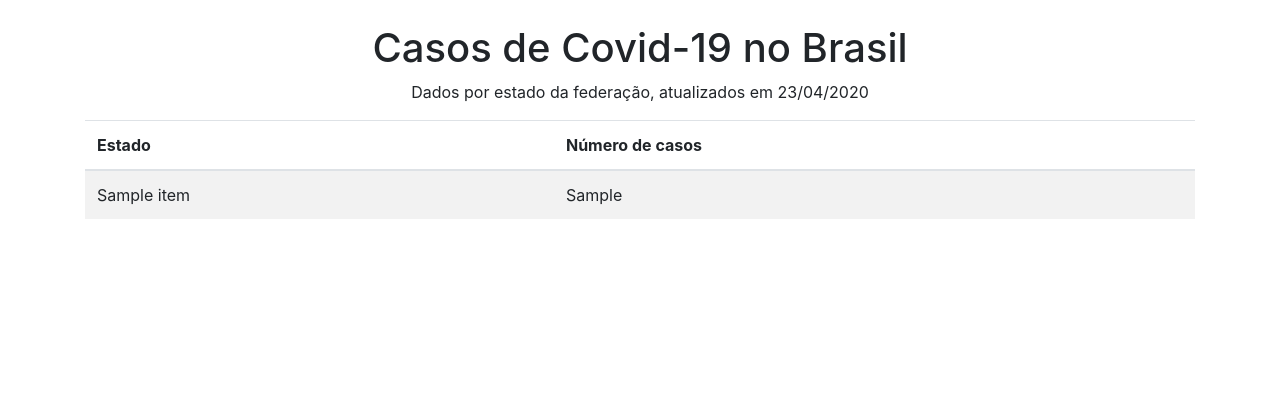
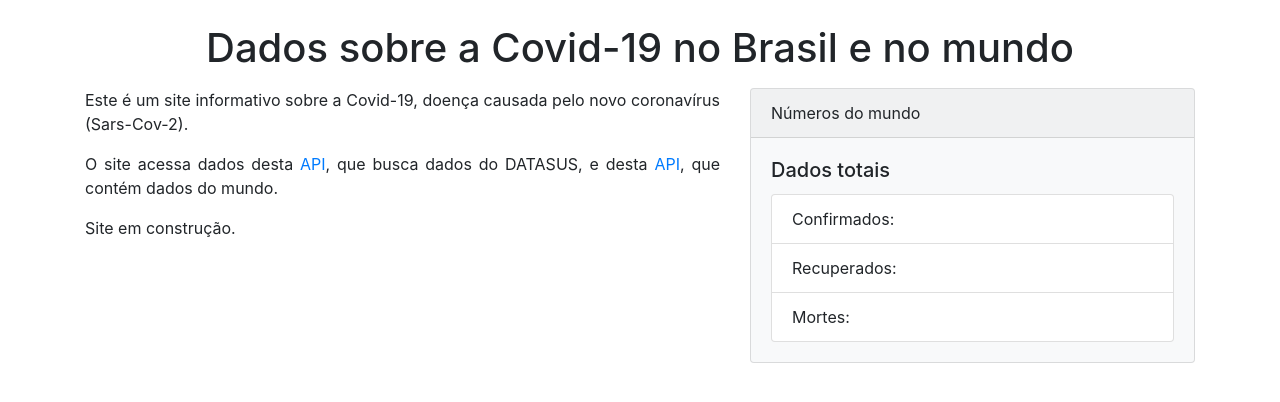
Before and after one commit to ThiagoDiasV/QuarantineDaysOfCode, a Flask app: page / in a window 1280 px wide. Shown: the part 56-458 px from the top of the page. Run offline with Flask 2, Linux system fonts and the light colour scheme; a database or web service that is not in the repository returns one stand-in record (values such as "Sample title"); data that the repository does not hold is empty; some libraries are stand-ins or nearby versions.

Commit message:
commit D22

```diff
--- a/covid/app/routes.py
+++ b/covid/app/routes.py
@@ -5,10 +5,15 @@ import requests
 from datetime import datetime
 
 # Criando nossa primeira rota
-@app.route('/')
+@app.route("/")
 def index():
+    return render_template("index.html")
+
+
+@app.route("/brasil")
+def brazil():
     # Fazendo a requisição para a API
-    request = requests.get('https://api.covid19.finspect.me/brcovid19/map')
+    request = requests.get("https://api.covid19.finspect.me/brcovid19/map")
 
     # Atribuindo o JSON recebido a uma variável
     states_data = request.json()
@@ -16,14 +21,9 @@ def index():
     # Pegando a data atual
     date = datetime.now().strftime(format="%d/%m/%Y")
 
-    return render_template('index.html', states=states_data, date=date)
+    return render_template("brazil.html", states=states_data, date=date)
 
 
-@app.route('/brasil')
-def brazil():
-    return "<h1>Hello Brasil!</h1>"
-
-
-@app.route('/mundo')
+@app.route("/mundo")
 def world():
-    return "<h1>Hello Mundo!</h1>"
+    return render_template("world.html", world="World")
--- /dev/null
+++ b/covid/app/templates/base.html
@@ -0,0 +1,52 @@
+<!DOCTYPE html>
+<html lang="en">
+  <head>
+    <meta charset="UTF-8" />
+    <meta name="viewport" content="width=device-width, initial-scale=1.0" />
+    <link
+      href="https://stackpath.bootstrapcdn.com/bootstrap/4.4.1/css/bootstrap.min.css"
+      rel="stylesheet"
+      integrity="sha384-Vkoo8x4CGsO3+Hhxv8T/Q5PaXtkKtu6ug5TOeNV6gBiFeWPGFN9MuhOf23Q9Ifjh"
+      crossorigin="anonymous"
+    />
+    <title>Covid-19</title>
+  </head>
+  <body>
+    <nav class="navbar navbar-expand-lg navbar-dark bg-dark text-white mb-4">
+      <div class="container">
+        <a href="{{ url_for('index') }}" class="navbar-brand">Covid-19</a>
+        <button
+          class="navbar-toggler"
+          type="button"
+          data-toggle="collapse"
+          data-target="#navbar-content"
+        >
+          <span class="navbar-toggler-icon"></span>
+        </button>
+        <div class="collapse navbar-collapse" id="navbar-content">
+          <ul class="navbar-nav ml-auto">
+            <li class="nav-item">
+              <a href="{{ url_for('brazil') }}" class="nav-link">Brasil</a>
+            </li>
+            <li class="nav-item">
+              <a href="{{ url_for('world') }}" class="nav-link">Mundo</a>
+            </li>
+          </ul>
+        </div>
+      </div>
+    </nav>
+    <div class="container">
+      {% block content %} {% endblock %}
+    </div>
+    <script
+      src="https://code.jquery.com/jquery-3.4.1.min.js"
+      integrity="sha256-CSXorXvZcTkaix6Yvo6HppcZGetbYMGWSFlBw8HfCJo="
+      crossorigin="anonymous"
+    ></script>
+    <script
+      src="https://stackpath.bootstrapcdn.com/bootstrap/4.4.1/js/bootstrap.min.js"
+      integrity="sha384-wfSDF2E50Y2D1uUdj0O3uMBJnjuUD4Ih7YwaYd1iqfktj0Uod8GCExl3Og8ifwB6"
+      crossorigin="anonymous"
+    ></script>
+  </body>
+</html>
--- a/covid/app/templates/index.html
+++ b/covid/app/templates/index.html
@@ -1,75 +1,39 @@
-<!DOCTYPE html>
-<html lang="en">
-  <head>
-    <meta charset="UTF-8" />
-    <meta name="viewport" content="width=device-width, initial-scale=1.0" />
-    <link
-      href="https://stackpath.bootstrapcdn.com/bootstrap/4.4.1/css/bootstrap.min.css"
-      rel="stylesheet"
-      integrity="sha384-Vkoo8x4CGsO3+Hhxv8T/Q5PaXtkKtu6ug5TOeNV6gBiFeWPGFN9MuhOf23Q9Ifjh"
-      crossorigin="anonymous"
-    />
-    <title>Covid-19</title>
-  </head>
-  <body>
-    <nav class="navbar navbar-expand-lg navbar-dark bg-dark text-white mb-4">
-      <div class="container">
-        <a href="#" class="navbar-brand">Covid-19</a>
-        <button
-          class="navbar-toggler"
-          type="button"
-          data-toggle="collapse"
-          data-target="#navbar-content"
-        >
-          <span class="navbar-toggler-icon"></span>
-        </button>
-        <div class="collapse navbar-collapse" id="navbar-content">
-          <ul class="navbar-nav ml-auto">
-            <li class="nav-item">
-              <a href="{{ url_for('brazil') }}" class="nav-link">Brasil</a>
-            </li>
-            <li class="nav-item">
-              <a href="{{ url_for('world') }}" class="nav-link">Mundo</a>
-            </li>
-          </ul>
-        </div>
+{% extends "base.html" %} {% block content %}
+<h1 class="text-center mb-3">
+  Dados sobre a Covid-19 no Brasil e no mundo
+</h1>
+<div class="row">
+  <div class="col-md-7">
+    <p class="text-justify">
+      Este é um site informativo sobre a Covid-19, doença causada pelo novo
+      coronavírus (Sars-Cov-2).
+    </p>
+    <p class="text-justify">
+      O site acessa dados desta
+      <a href="https://doc.covid.finspect.me/">API</a>, que busca dados do
+      DATASUS, e desta
+      <a href="https://rapidapi.com/Gramzivi/api/covid-19-data/details">API</a>,
+      que contém dados do mundo.
+    </p>
+    <p>
+      Site em construção.
+    </p>
+  </div>
+  <div class="col-md-5">
+    <div class="card bg-light mb-3">
+      <div class="card-header">Números do mundo</div>
+      <div class="card-body">
+        <h5 class="card-title">Dados totais</h5>
+        <ul class="list-group">
+          <li class="list-group-item">
+            Confirmados:
+            <span></span>
+          </li>
+          <li class="list-group-item">Recuperados: <span></span></li>
+          <li class="list-group-item">Mortes: <span></span></li>
+        </ul>
       </div>
-    </nav>
-    <div class="container">
-      <h1 class="text-center">Casos de Covid-19 no Brasil</h1>
-      <p class="text-center">
-        Dados por estado da federação, atualizados em {{ date }}
-      </p>
-      <!-- Tabela criada já com as classes Bootstrap -->
-      <table class="table table-striped">
-        <thead>
-          <tr>
-            <th scope="col">Estado</th>
-            <th scope="col">Número de casos</th>
-          </tr>
-        </thead>
-        <tbody>
-          <!-- Laço for agora iterando sobre cada estado do JSON -->
-          {% for state in states %}
-          <tr scope="row">
-            <!-- Os dados do laço -->
-            <td>{{ state["name"] }}</td>
-            <td>{{ state["qtd_confirmation"] }}</td>
-          </tr>
-          <!-- No template nós devemos sinalizar o fim do for com um endfor -->
-          {% endfor %}
-        </tbody>
-      </table>
     </div>
-    <script
-      src="https://code.jquery.com/jquery-3.4.1.min.js"
-      integrity="sha256-CSXorXvZcTkaix6Yvo6HppcZGetbYMGWSFlBw8HfCJo="
-      crossorigin="anonymous"
-    ></script>
-    <script
-      src="https://stackpath.bootstrapcdn.com/bootstrap/4.4.1/js/bootstrap.min.js"
-      integrity="sha384-wfSDF2E50Y2D1uUdj0O3uMBJnjuUD4Ih7YwaYd1iqfktj0Uod8GCExl3Og8ifwB6"
-      crossorigin="anonymous"
-    ></script>
-  </body>
-</html>
+  </div>
+</div>
+{% endblock %}
--- /dev/null
+++ b/covid/app/templates/world.html
@@ -0,0 +1,3 @@
+{% extends "base.html" %} {% block content %}
+<h1>Hello {{ world }}! (Literally)</h1>
+{% endblock %}
```
Also changed, not shown: covid/app/templates/brazil.html (added, +26 -0 lines), 1 other file.
